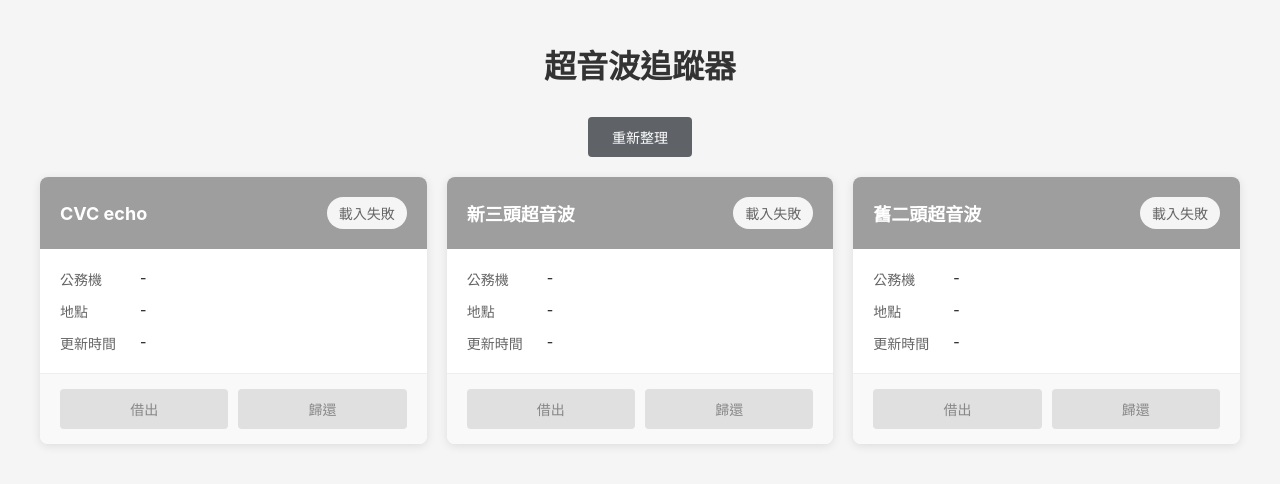
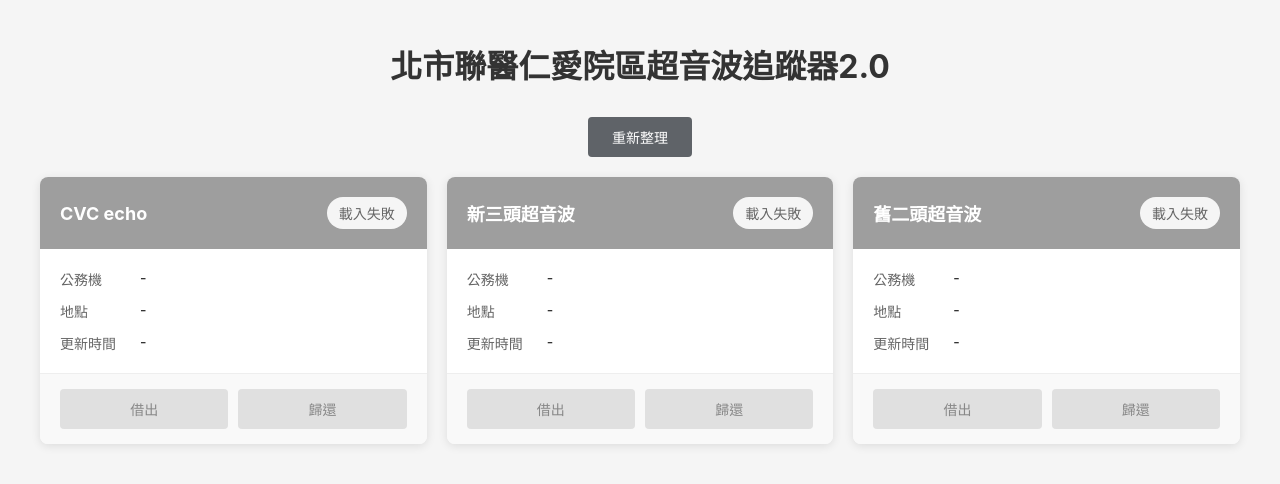
Before and after one commit to DannyTheDoctor/echo_tracer, a plain HTML site: page index.html in a window 1280 px wide. Drawn offline with Linux system fonts and the light colour scheme; no server answers.

Commit message:
Update index.html
Change Title again

```diff
--- a/index.html
+++ b/index.html
@@ -3,7 +3,7 @@
 <head>
     <meta charset="UTF-8">
     <meta name="viewport" content="width=device-width, initial-scale=1.0">
-    <title>超音波追蹤器</title>
+    <title>北市聯醫仁愛院區超音波追蹤器2.0</title>
     <style>
         * {
             box-sizing: border-box;
@@ -346,7 +346,7 @@
 </head>
 <body>
     <div class="container">
-        <h1>超音波追蹤器</h1>
+        <h1>北市聯醫仁愛院區超音波追蹤器2.0</h1>
 
         <div class="refresh-section">
             <button class="btn-refresh" onclick="loadAllDevices()">重新整理</button>
```
